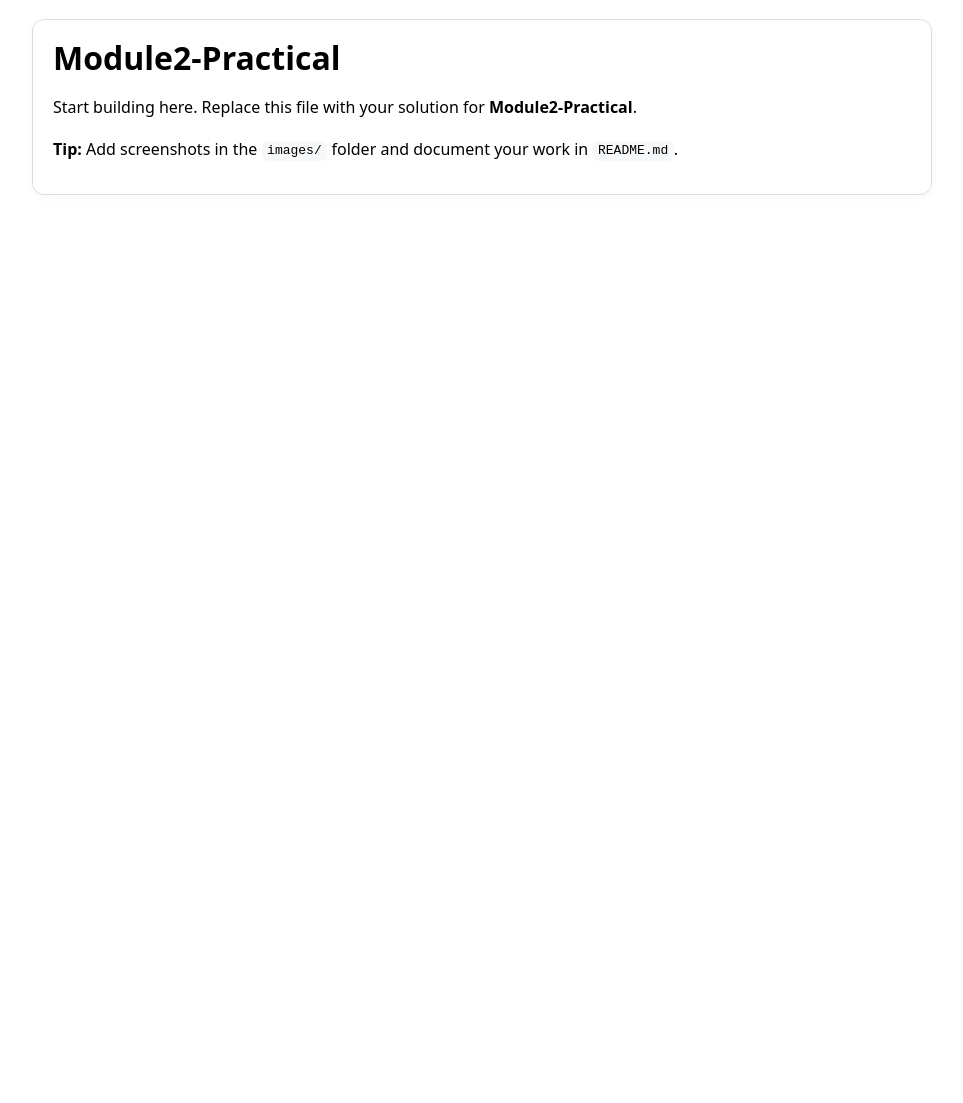
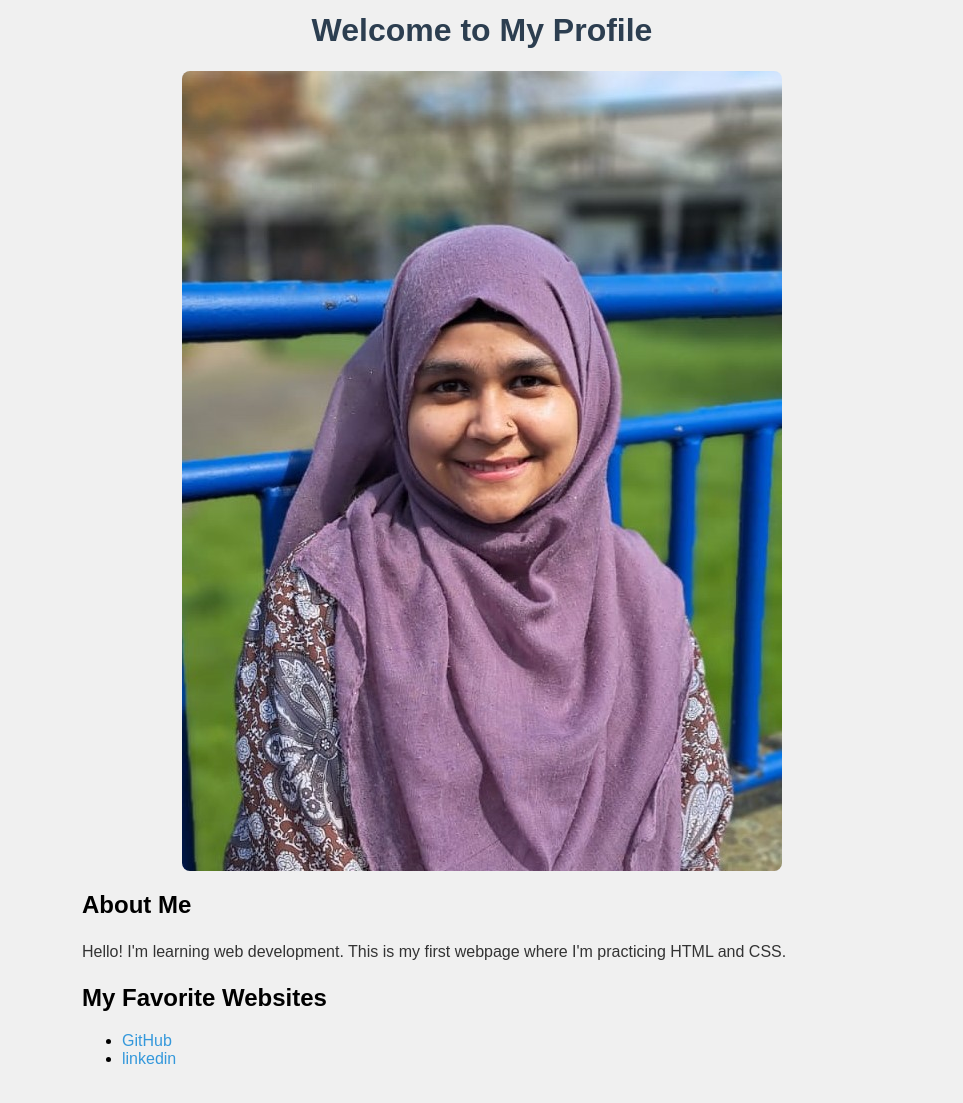
Before and after one commit to fahmidahossain94/HTML-and-Web-Essentials, a plain HTML site: page Module2-Practical/index.html in a window 1280 px wide. Shown: the part 29-1132 px from the top of the page, without its empty margins (158-1121 px from the left). Before the commit the page ends 800 px from the top, so only its background shows below. Drawn offline with Linux system fonts and the light colour scheme.

Commit message:
feat(module2): added profile page with my image and links

```diff
--- a/Module2-Practical/index.html
+++ b/Module2-Practical/index.html
@@ -1,24 +1,71 @@
-<!doctype html>
+<!DOCTYPE html>
 <html lang="en">
     <head>
-  <meta charset="utf-8" />
-  <meta name="viewport" content="width=device-width, initial-scale=1" />
-  <title>Module2-Practical</title>
+
+        <meta charset="UTF-8">
+        <meta name="viewport" content="width=device-width, initial-scale=1.0">
+
+        <title>My Profile Page</title>
+
         <style>
-    body { font-family: system-ui, -apple-system, Segoe UI, Roboto, Arial, Helvetica, sans-serif;
-           max-width: 900px; margin: 2rem auto; padding: 1rem; }
-    .card { border: 1px solid #ddd; border-radius: 12px; padding: 1rem 1.25rem;
-             box-shadow: 0 2px 10px rgba(0,0,0,0.04); }
-    h1 { margin: 0 0 0.5rem; }
-    p { line-height: 1.6; }
-    code { background: #f6f8fa; padding: 0.15rem 0.35rem; border-radius: 6px; }
+            /* Making the body look nice */
+            body {
+                font-family: Arial, sans-serif;
+                max-width: 800px;
+                margin: 0 auto;
+                padding: 20px;
+                background-color: #f0f0f0;
+            }
+
+            /* Styling the headings */
+            h1 {
+                color: #2c3e50;
+                text-align: center;
+            }
+
+            /* Making the image responsive */
+            img {
+                max-width: 100%;
+                height: auto;
+                display: block;
+                margin: 20px auto;
+                border-radius: 8px;
+            }
+
+            /* Styling the links */
+            a {
+                color: #3498db;
+                text-decoration: none;
+            }
+
+            a:hover {
+                text-decoration: underline;
+            }
+
+            /* Styling paragraphs */
+            p {
+                line-height: 1.6;
+                color: #333;
+            }
         </style>
+
     </head>
     <body>
-  <div class="card">
-    <h1>Module2-Practical</h1>
-    <p>Start building here. Replace this file with your solution for <strong>Module2-Practical</strong>.</p>
-    <p><strong>Tip:</strong> Add screenshots in the <code>images/</code> folder and document your work in <code>README.md</code>.</p>
-  </div>
+
+        <h1>Welcome to My Profile</h1>
+
+        <!-- Adding an image -->
+        <img src="images/Me.jpg" alt="Profile picture of Fahmida Hossain">
+
+        <h2>About Me</h2>
+
+        <p>Hello! I'm learning web development. This is my first webpage where I'm practicing HTML and CSS.</p>
+
+        <h2>My Favorite Websites</h2>
+        <ul>
+            <li><a href="https://github.com/fahmidahossain94" target="_blank">GitHub</a></li>
+            <li><a href="https://www.linkedin.com/in/fahmidahossain94" target="_blank">linkedin</a></li>
+        </ul>
+
     </body>
 </html>
```
Also changed, not shown: Module2-Practical/images/Me.jpg (added). Lines whose indentation alone changed are shown as unchanged.
